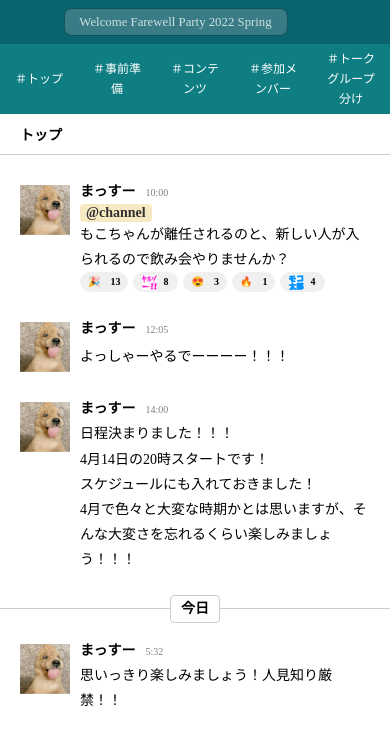
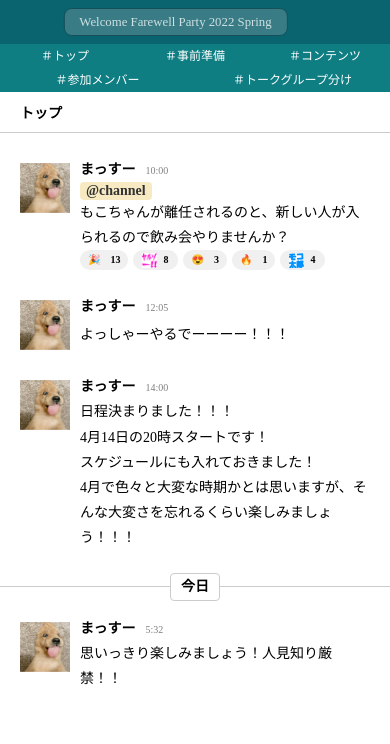
Before and after one commit to tenopee/welcome-farewell-party-2022, a Nuxt app: page / in a window 390 px wide. Shown: the top 744 px of the page. Built offline with nearby package versions, Linux system fonts and the light colour scheme.

Commit message:
スマホ用に調整

```diff
--- a/components/MenuBar.vue
+++ b/components/MenuBar.vue
@@ -1,10 +1,10 @@
 <template>
 	<menu class="menu-bar-wrap">
-		<button type="button" value="top" @click="changePage($event)">トップ</button>
-		<button type="button" value="prepare" @click="changePage($event)">事前準備</button>
-		<button type="button" value="contents" @click="changePage($event)">コンテンツ</button>
-		<button type="button" value="member" @click="changePage($event)">参加メンバー</button>
-		<button type="button" value="talk" @click="changePage($event)">トークグループ分け</button>
+		<button type="button" value="top" class="top" @click="changePage($event)">トップ</button>
+		<button type="button" value="prepare" class="prepare" @click="changePage($event)">事前準備</button>
+		<button type="button" value="contents" class="contents" @click="changePage($event)">コンテンツ</button>
+		<button type="button" value="member" class="member" @click="changePage($event)">参加メンバー</button>
+		<button type="button" value="talk" class="talk" @click="changePage($event)">トークグループ分け</button>
 	</menu>
 </template>
 <script>
@@ -34,10 +34,10 @@ export default {
 		box-sizing: border-box;
 		z-index: 1;
 	}
-	menu {
+	.menu-bar-wrap {
 		width: 100%;
 	}
-	menu > button {
+	.menu-bar-wrap > button {
 		width: 100%;
 		padding: 10px 20px;
 		font-size: 16px;
@@ -45,32 +45,41 @@ export default {
 		color: white;
 		text-align: left;
 	}
-	menu > button::before {
+	.menu-bar-wrap > button::before {
 		content: "＃";
 	}
-	menu > button:hover {
+	.menu-bar-wrap > button:hover {
 		background: #D37C70;
 		cursor: pointer;
 		color: white;
 	}
-	menu > option:checked,
-	menu > option:active {
+	.menu-bar-wrap > option:checked,
+	.menu-bar-wrap > option:active {
 		background: #0F7E83;
 		color: white;
 	}
 	@media (max-width: 767px) {
 		.menu-bar-wrap {
+			display: flex;
+			flex-wrap: wrap;
 			height: fit-content;
-			display: flex;
 			width: 100vw;
-			line-height: 1.4;
 			padding: 0;
 		}
-		menu > button {
+		.menu-bar-wrap > button {
 			font-size: 12px;
-			line-height: 20px;
-			padding: 5px 10px;
+			line-height: 16px;
+			padding: 4px 0;
 			text-align: center;
+		}
+		.menu-bar-wrap > button.top,
+		.menu-bar-wrap > button.prepare,
+		.menu-bar-wrap > button.contents {
+			width: calc(100vw / 3);
+		}
+		.menu-bar-wrap > button.member,
+		.menu-bar-wrap > button.talk {
+			width: calc(100vw / 2);
 		}
 	}
 </style>
```
